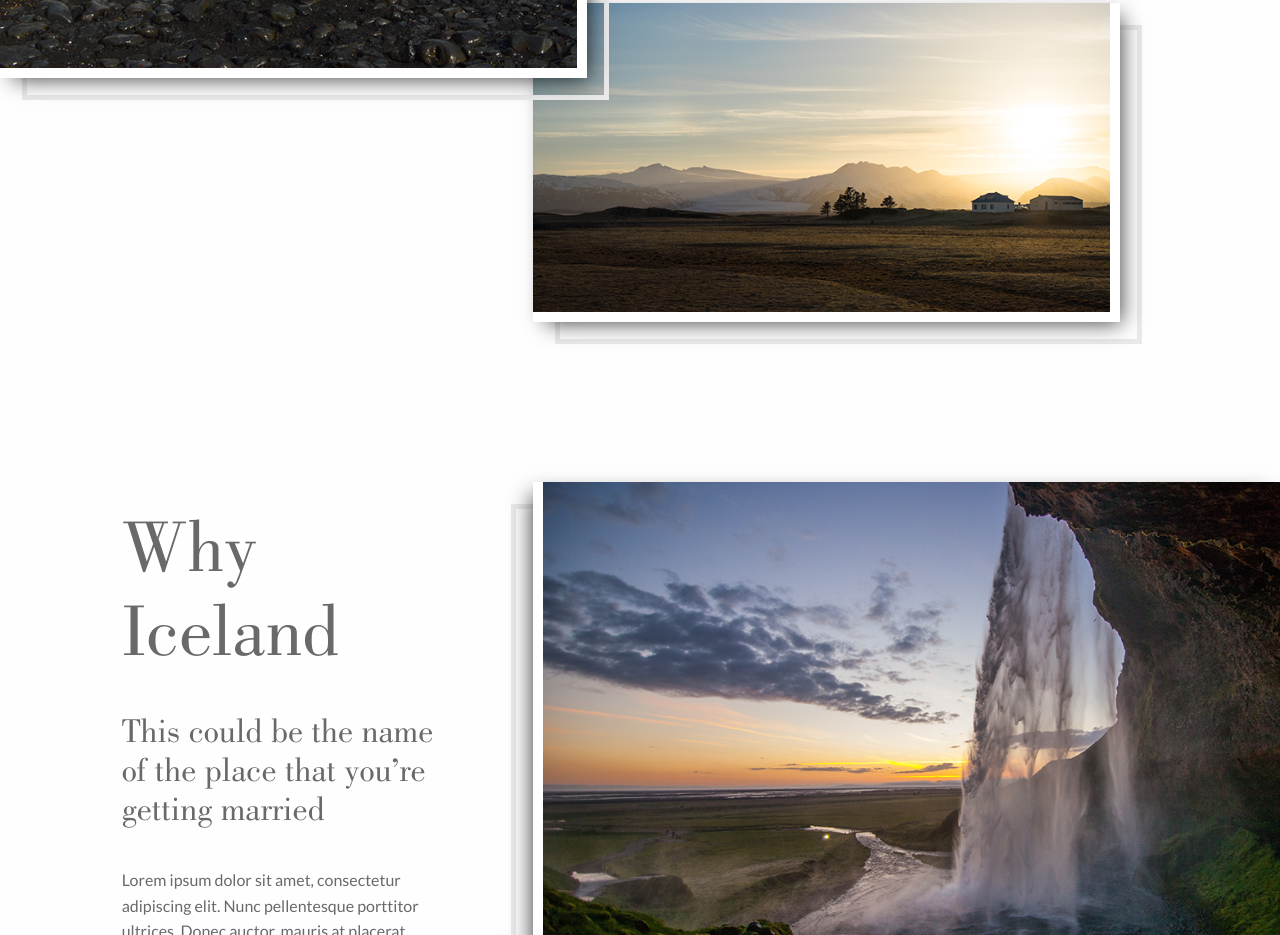
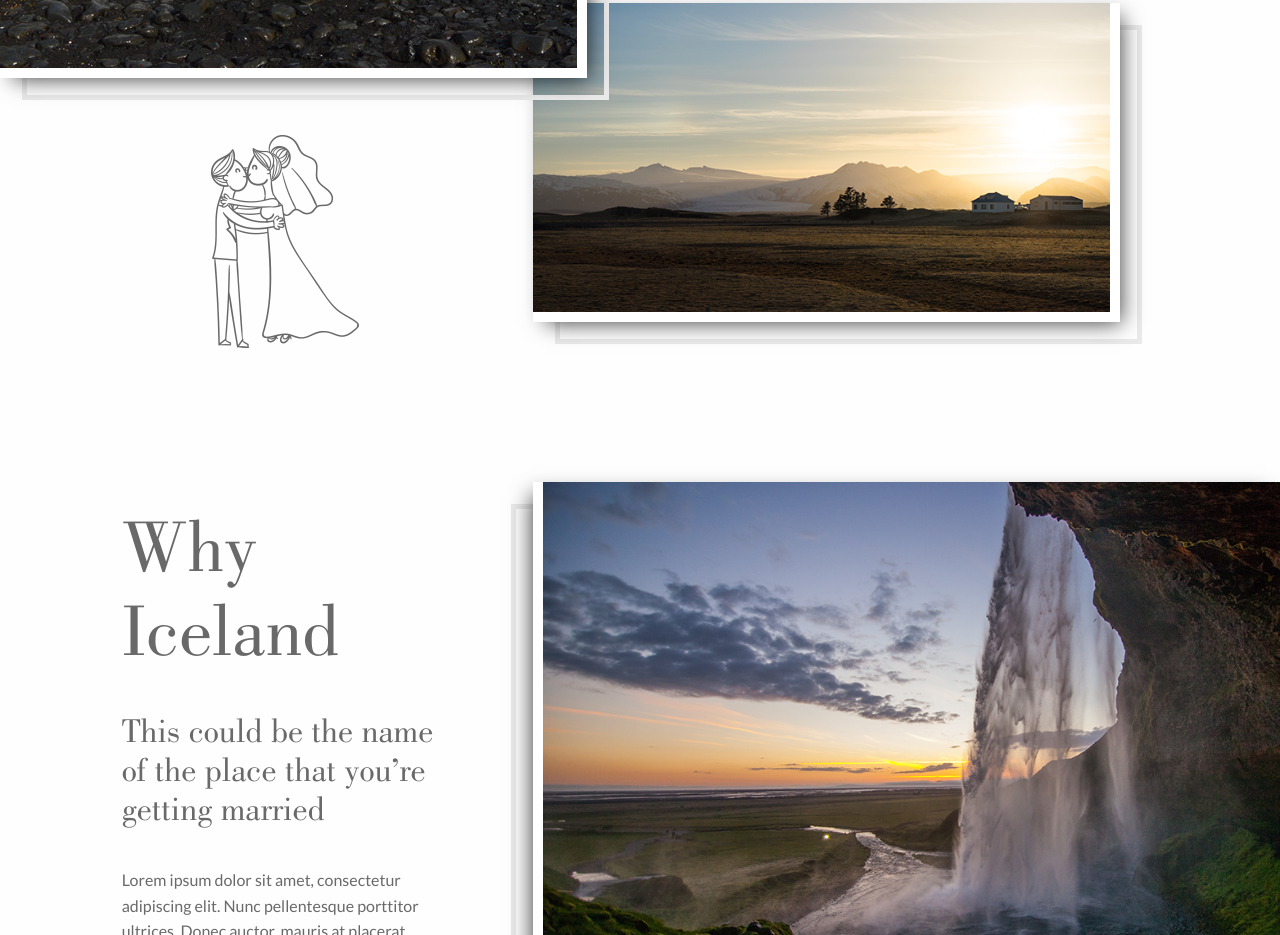
Before and after one commit to dannyweeks/wedding-html, a website: page index.html in a window 1280 px wide. Shown: the part 1940-2875 px from the top of the page. Drawn offline with nearby package versions, Linux system fonts and the light colour scheme.

Commit message:
add illustration image

```diff
--- a/assets/scss/partials/_homepage.scss
+++ b/assets/scss/partials/_homepage.scss
@@ -144,6 +144,14 @@
 			p {
 
 			}
+		}
+
+		.illustration {
+			position: absolute;
+			bottom: -270px;
+			left: 36%;
+			border: none;
+			box-shadow: none;
 		}
 
 		.iceland {
--- a/index.html
+++ b/index.html
@@ -54,6 +54,7 @@
             <div class="row expanded">
                 <div class="large-11 columns no-padding photo-frame-right">
                     <img src="assets/images/danny-helen.png" alt="">
+                    <img class="illustration" src="assets/images/illustration.png" alt="">
                 </div>
                 <div class="large-8 large-push-1 columns happening-content">
                     <div class="the-big-day">
```
Also changed, not shown: assets/css/app.css, assets/images/illustration.png (added).
